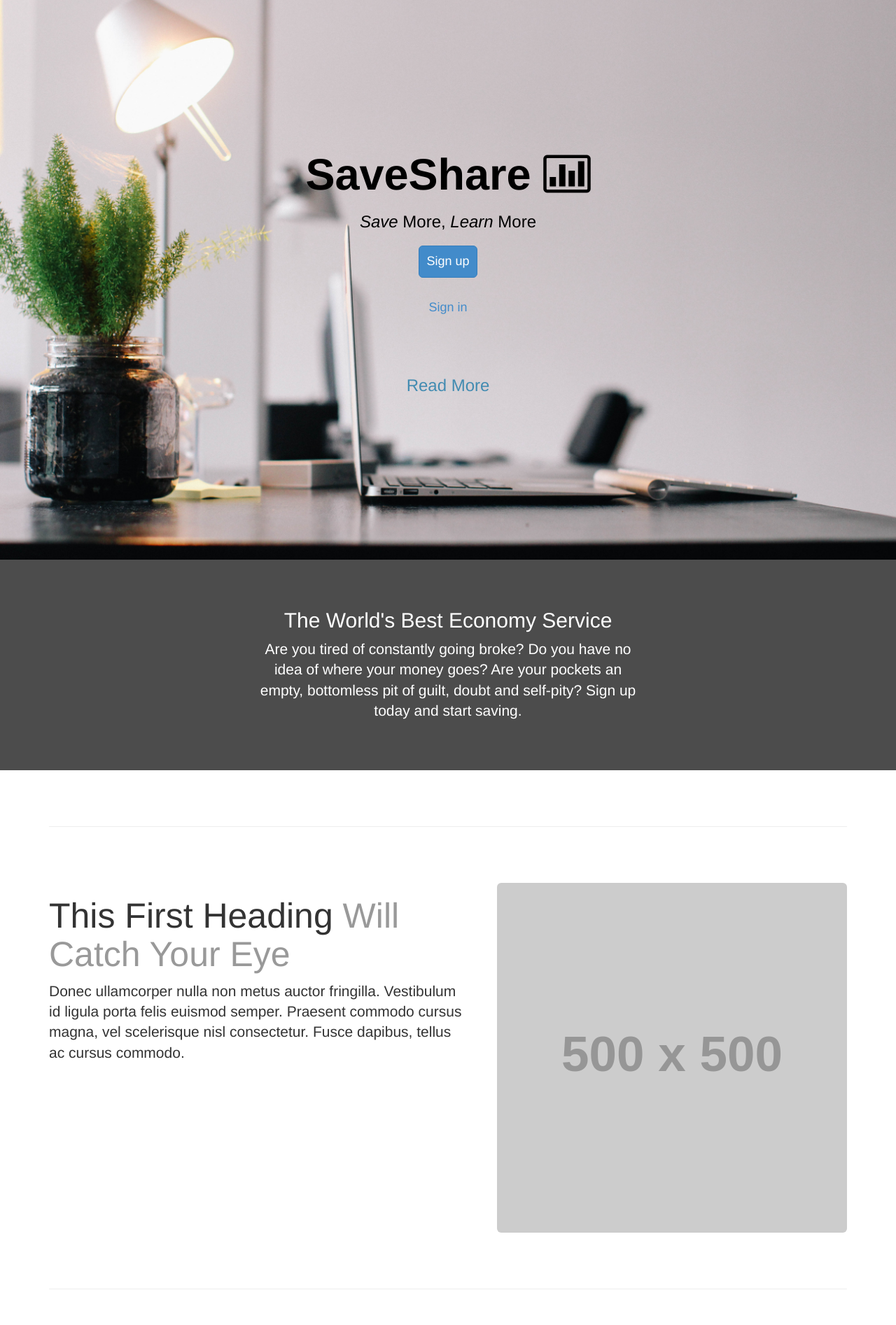
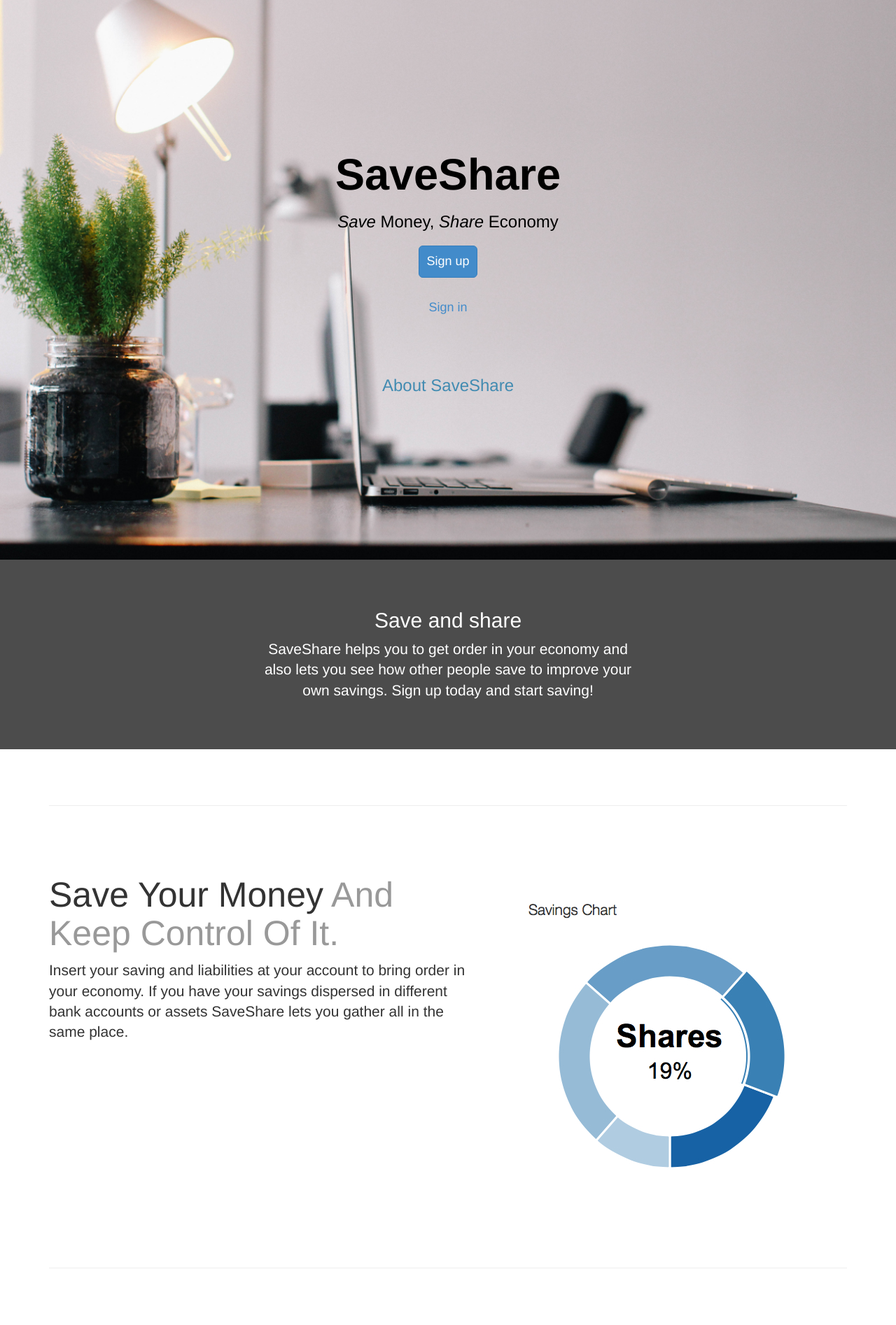
Before and after one commit to yamaaziz/SaveShare, a CodeIgniter app: page /test/index.php/start/index in a window 1280 px wide. Shown: the top 1894 px of the page at 70% size. Run offline with CodeIgniter, Linux system fonts and the light colour scheme; grey boxes labelled with a size stand in for pictures from a placeholder-image service; some libraries are stand-ins or nearby versions.

Commit message:
20 maj
Startpage och forum

```diff
--- a/application/controllers/forum.php
+++ b/application/controllers/forum.php
@@ -56,8 +56,8 @@ class Forum extends CI_Controller{
 			else {
 
 					$id = $this->session->userdata('user_id');
-					$this->forum_model->create_message($id);
-					redirect('forum');
+					$slug= $this->forum_model->create_message($id);
+					redirect("forum/$slug");
 			}
 		}
 
--- a/application/models/forum_model.php
+++ b/application/models/forum_model.php
@@ -81,7 +81,8 @@ class Forum_model extends CI_Model{
 
 		$insert_message = $this->db->insert('message', $message);
 
-		return $insert_message;
+		$id=$this->input->post('slug');
+		return $id;
 	}
 
 		public function get_threads($slug=FALSE){
--- a/application/views/account/sign_up.php
+++ b/application/views/account/sign_up.php
@@ -36,10 +36,14 @@ $data = array(
 ?>
 <?php echo form_password($data); ?>
 
+
+
 <!--Display field errors-->
 <?php echo form_error('password'); ?>
 </p>
-
+<p>
+<em> Password must be at least 4 characters</em>
+</p>
 <!--Field: Confirm password-->
 <p>
 <?php echo form_label('Password confirmation *'); ?>
@@ -57,6 +61,8 @@ $data = array(
 <!--Display field errors-->
 <?php echo form_error('password_confirmation'); ?>
 </p>
+
+
 
 <!--Field: Email-->
 <p>
--- a/application/views/economy/lias_donut.php
+++ b/application/views/economy/lias_donut.php
@@ -14,6 +14,7 @@
 							$economy['other_loan'];
 							}
 							?>
+
 								<script>
 									new Morris.Donut({
 										element: 'liabilities_chart',
--- a/application/views/economy/show_lias.php
+++ b/application/views/economy/show_lias.php
@@ -7,6 +7,7 @@
 	<ul>
 		<div class="panel panel-default">
 			<div class="panel-heading"> Liabilities </div>
+
 			<!-- /.panel-heading -->
 			<div class="panel-body">
 				<div class="table-responsive">
@@ -19,6 +20,7 @@
 							</tr>
 						</thead>
 						<tbody>
+
 							<?php if (!empty ($economy['housing_loan'])) {?>
 								<tr>
 									<td></td>
--- a/application/views/forum/forum_layout.php
+++ b/application/views/forum/forum_layout.php
@@ -43,8 +43,8 @@
                                                     <td><?php echo $thread_item['t_id'] ?></td>
 
                                                     <td><a href="forum/<?php echo $thread_item['slug'] ?>"><?php echo $thread_item['topic'] ?></a></td>
-
-                                                    <td><a href="#"><?php echo $thread_item['creator_name'] ?></a></td>
+													<?php $username = $thread_item['creator_name']; ?>
+                                                    <td><a href="<?php echo base_url(); ?>profile/<?php echo $username; ?>"><?php echo $thread_item['creator_name'] ?></a></td>
 
                                                     <td><?php echo $thread_item['date_started'] ?></td>
                                                 </tr><?php endforeach ?>
--- a/application/views/start.php
+++ b/application/views/start.php
@@ -25,11 +25,11 @@
         <div class="vert-text">
             <h1 class="logo_text">
             	<a href="<?php echo base_url();?>start">SaveShare</a>
-            	<a href="<?php echo base_url();?>start"><i class="fa fa-bar-chart-o"></i></a>
+            	<!--<a href="<?php echo base_url();?>start"><i class="fa fa-bar-chart-o"></i></a> -->
             </h1>
             <h3>
-                <em>Save</em> More,
-                <em>Learn</em> More
+                <em>Save</em> Money,
+                <em>Share</em> Economy
            </h3>
 			<!-- Button trigger sign_up_modal -->
 			<h3>
@@ -46,7 +46,7 @@
 				<!--/ Button trigger sign_in_modal -->
 			</h3>
 			<h3>
-				<a href="#about" id="info_button" class="btn btn-link">Read More</a>
+				<a href="#about" id="info_button" class="btn btn-link">About SaveShare</a>
 			</h3>
         </div>
     </div><!--./header-->
@@ -123,8 +123,8 @@
         <div class="container">
             <div class="row">
                 <div class="col-md-6 col-md-offset-3 text-center">
-                    <h2>The World's Best Economy Service</h2>
-                    <p class="lead">Are you tired of constantly going broke? Do you have no idea of where your money goes? Are your pockets an empty, bottomless pit of guilt, doubt and self-pity? Sign up today and start saving.</p>
+                    <h2>Save and share</h2>
+                    <p class="lead">SaveShare helps you to get order in your economy and also lets you see how other people save to improve your own savings. Sign up today and start saving!</p>
                 </div>
             </div>
         </div>
@@ -135,31 +135,31 @@
         <hr class="featurette-divider">
 
         <div class="featurette" id="about">
-            <img class="featurette-image img-rounded img-responsive pull-right" src="http://placehold.it/500x500">
-            <h2 class="featurette-heading">This First Heading
-                <span class="text-muted">Will Catch Your Eye</span>
+            <img class="featurette-image img-rounded img-responsive pull-right" src="<?php echo base_url(); ?>assets/img/savingchart.jpg">
+            <h2 class="featurette-heading">Save Your Money
+                <span class="text-muted">And Keep Control Of It.</span>
             </h2>
-            <p class="lead">Donec ullamcorper nulla non metus auctor fringilla. Vestibulum id ligula porta felis euismod semper. Praesent commodo cursus magna, vel scelerisque nisl consectetur. Fusce dapibus, tellus ac cursus commodo.</p>
+            <p class="lead">Insert your saving and liabilities at your account to bring order in your economy. If you have your savings dispersed in different bank accounts or assets SaveShare lets you gather all in the same place.</p>
         </div>
 
         <hr class="featurette-divider">
 
         <div class="featurette" id="services">
-            <img class="featurette-image img-rounded img-responsive pull-left" src="http://placecreature.com/500/500">
-            <h2 class="featurette-heading">The Second Heading
-                <span class="text-muted">Is Pretty Cool Too.</span>
+            <img class="featurette-image img-rounded img-responsive pull-left" src="<?php echo base_url(); ?>assets/img/katrin.jpg">
+            <h2 class="featurette-heading">Follow People
+                <span class="text-muted">To Learn How Other Save.</span>
             </h2>
-            <p class="lead">Donec ullamcorper nulla non metus auctor fringilla. Vestibulum id ligula porta felis euismod semper. Praesent commodo cursus magna, vel scelerisque nisl consectetur. Fusce dapibus, tellus ac cursus commodo.</p>
+            <p class="lead">Follow other people to learn and study how similar people arrange their money.  In the forum users can connect with each other and discuss economy related issues. By sharing economic information it has never been this easy to save money!</p>
         </div>
 
         <hr class="featurette-divider">
 
         <div class="featurette" id="contact">
-            <img class="featurette-image img-rounded img-responsive pull-right" src="http://placecreature.com/500/500">
-            <h2 class="featurette-heading">The Third Heading
-                <span class="text-muted">Will Seal the Deal.</span>
+            <img class="featurette-image img-rounded img-responsive pull-right" src="<?php echo base_url(); ?>assets/img/privacy.jpg">
+            <h2 class="featurette-heading">Protect Your Privacy
+                <span class="text-muted">To Have Your Money Secured.</span>
             </h2>
-            <p class="lead">Donec ullamcorper nulla non metus auctor fringilla. Vestibulum id ligula porta felis euismod semper. Praesent commodo cursus magna, vel scelerisque nisl consectetur. Fusce dapibus, tellus ac cursus commodo.</p>
+            <p class="lead">By choosing a nickname it is possible to be anonymous and you can also chose how much you want to share with other users. The privacy settings lets you decide what only you can see and what everyone can see about your finances. </p>
 	</div>
 	<hr>
 	<!-- /END THE FEATURETTES -->
```
Also changed, not shown: assets/img/berg.jpg (added), assets/img/charts.jpg (added), assets/img/katrin.jpg (added), assets/img/privacy.jpg (added), assets/img/save.jpg (added), assets/img/savingchart.jpg (added), 1 other file.
